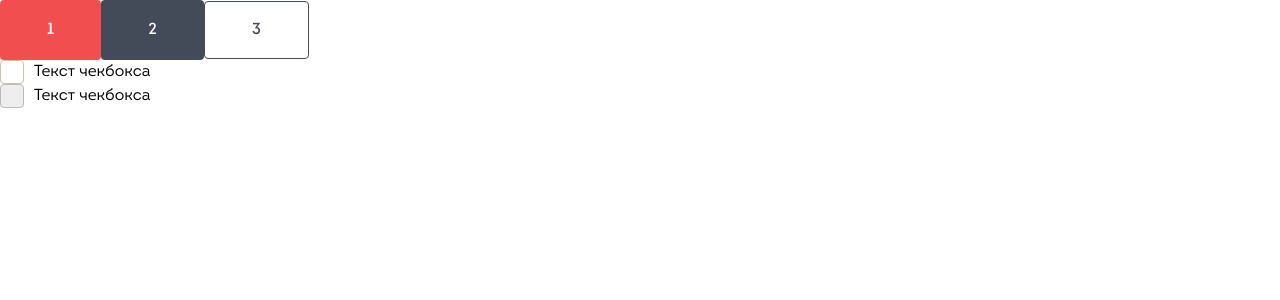
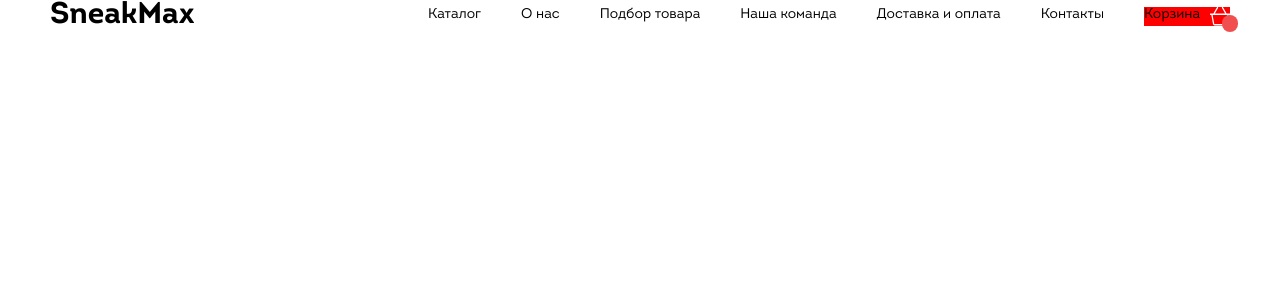
Before and after one commit to mo7um/sneakmax, a React (Vite) app: page / in a window 1280 px wide. Shown: the top 300 px of the page. Built offline with nearby package versions, Linux system fonts and the light colour scheme.

Commit message:
feat: добавлен компонент Header и его дочерние компоненты
- Создан основной компонент Header

- Добавлены дочерние компоненты Navigation и Cart

```diff
--- a/src/App.tsx
+++ b/src/App.tsx
@@ -1,15 +1,10 @@
 import './styles/global.css';
-import Button from './components/Common/Button';
-import Checkbox from './components/Common/Checkbox';
+import Header from './components/Header/Header';
 
 function App() {
     return (
         <>
-            <Button variant="primary">1</Button>
-            <Button variant="secondary">2</Button>
-            <Button variant="tertiary">3</Button>
-            <Checkbox label="Текст чекбокса" />
-            <Checkbox label="Текст чекбокса" disabled />
+            <Header />
         </>
     );
 }
--- /dev/null
+++ b/src/components/Common/Navigation.tsx
@@ -0,0 +1,28 @@
+import styled from "styled-components";
+
+const StyledNav = styled.nav`
+    ul {
+        font-family: IntroBook;
+        font-size: 14px;
+        list-style-type: none;
+        display: flex;
+        gap: 40px;
+    }
+`
+
+const Navigation = () => {
+    return (
+        <StyledNav>
+            <ul>
+                <li>Каталог</li>
+                <li>О нас</li>
+                <li>Подбор товара</li>
+                <li>Наша команда</li>
+                <li>Доставка и оплата</li>
+                <li>Контакты</li>
+            </ul>
+        </StyledNav>
+    );
+}
+
+export default Navigation;
--- /dev/null
+++ b/src/components/Header/Cart.tsx
@@ -0,0 +1,34 @@
+import styled from "styled-components";
+import cartIcon from '../../assets/icons/cart.svg'
+
+const CartContainer = styled.div`
+    font-family: IntroBook;
+    height: fit-content;
+    display: flex;
+    gap: 10px;
+    background-color: red;
+`
+
+const CartIndicator = styled.div`
+    min-width: 16px;
+    height: 16.8px;
+    position: absolute;
+    margin-left: 78px;
+    margin-top: 8px;
+    padding-inline: 3px;
+    text-align: center;
+    border-radius: 10px;
+    background-color: var(--color-accent);
+`
+
+const Cart = () => {
+    return (
+        <CartContainer>
+            <span>Корзина</span>
+            <img src={cartIcon} alt="" />
+            <CartIndicator></CartIndicator>
+        </CartContainer>
+    );
+};
+
+export default Cart;
--- /dev/null
+++ b/src/components/Header/Header.tsx
@@ -0,0 +1,35 @@
+import styled from 'styled-components';
+import Navigation from '../Common/Navigation';
+import Cart from './Cart';
+
+const StyledHeader = styled.header`
+    font-size: 14px;
+    width: 1180px;
+    height: 44px;
+    display: flex;
+    justify-content: space-between;
+    position: absolute;
+    left: 50%;
+    transform: translateX(-50%);
+    border-bottom: 1px solid #FFFFFF80;
+`;
+
+const Menu = styled.div`
+    margin-top: 7px;
+    display: flex;
+    gap: 40px;
+`;
+
+const Header = () => {
+    return (
+        <StyledHeader>
+            <h2>SneakMax</h2>
+            <Menu>
+                <Navigation />
+                <Cart />
+            </Menu>
+        </StyledHeader>
+    );
+};
+
+export default Header;
```
Also changed, not shown: src/assets/icons/cart.svg (added).
